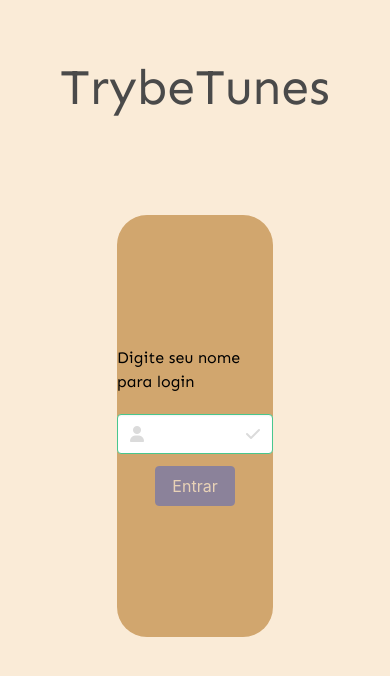
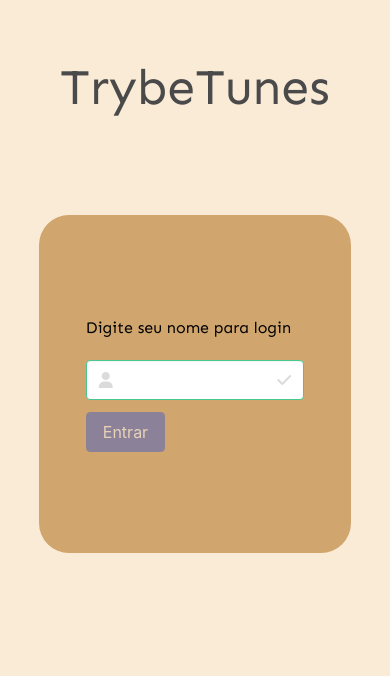
Before and after one commit to lucasrodrigges/trybe-tunes, a React (Create React App) app: page / in a window 390 px wide. Shown: the top 676 px of the page. Built offline with nearby package versions, Linux system fonts and the light colour scheme.

Commit message:
:lipstick: updating mobile CSS

```diff
--- a/package.json
+++ b/package.json
@@ -9,6 +9,7 @@
     "@testing-library/jest-dom": "^5.14.1",
     "@testing-library/react": "^11.2.7",
     "@testing-library/user-event": "^12.8.3",
+    "bulma": "^0.9.4",
     "gh-pages": "^4.0.0",
     "react": "^17.0.2",
     "react-dom": "^17.0.2",
--- a/src/css/Album.css
+++ b/src/css/Album.css
@@ -35,7 +35,7 @@ html {
   margin: 20px;
   height: 150px;
   width: 750px;
-  background-color:rgba(231, 197, 153, 0.635);
+  background-color: rgba(231, 197, 153, 0.635);
   box-shadow: 3px 5px rgb(221, 182, 131);
   border-radius: 10px;
 }
--- a/src/css/Header.css
+++ b/src/css/Header.css
@@ -1,4 +1,3 @@
-@import "https://cdn.jsdelivr.net/npm/bulma@0.9.4/css/bulma.min.css";
 @import url('https://fonts.googleapis.com/css2?family=Sen&display=swap');
 
 * {
@@ -20,22 +19,26 @@ html {
   margin-left: 10px;
 }
 
-#navbarBasicExample{
+#navbarBasicExample {
   background-color: rgb(209, 166, 110);
 }
-
-/* .navbar-menu {
-  background-color: antiquewhite;
-} */
 
 .title-container {
   display: flex;
   flex-direction: column;
-  /* justify-content: space-around; */
   font-family: 'Sen', sans-serif;
   font-size: 30px;
 }
 
 .navbar {
   flex-direction: column;
+
 }
+
+@media screen and (max-width: 1024px) {
+  .navbar-menu {
+    align-items: stretch;
+    display: flex;
+    flex-direction: row;
+  }
+}
--- a/src/css/Login.css
+++ b/src/css/Login.css
@@ -36,7 +36,8 @@ html {
   /* justify-content: flex-end; */
   height: 50vh;
   width: 40%;
-  background-color: rgb(209, 166, 110);;
+  background-color: rgb(209, 166, 110);
+  ;
   border-radius: 30px;
   font-family: 'Sen', sans-serif;
   /* color: white; */
@@ -45,7 +46,8 @@ html {
 .form-div:hover {
   transition: 700ms;
   /* opacity: 1; */
-  background-color: rgb(214, 177, 128);;
+  background-color: rgb(214, 177, 128);
+  ;
 }
 
 .title-input-login {
@@ -56,3 +58,19 @@ html {
 .form-item {
   width: 100%;
 }
+
+@media (max-width: 1024px) {
+  .form-div {
+    width: 80%;
+  }
+}
+
+@media screen and (max-width: 600px) {
+  .form-div {
+    height: 40vh;
+  }
+
+  .field {
+    width: 70%;
+  }
+}
--- a/src/css/Search.css
+++ b/src/css/Search.css
@@ -54,13 +54,23 @@ html {
   margin: 25px;
 }
 
-.album-title, .track-name, .artist-name, .album-name, .heart, .title-favorites {
+.album-title,
+.track-name,
+.artist-name,
+.album-name,
+.heart,
+.title-favorites {
   font-family: 'Sen', sans-serif;
 }
 
 @keyframes opacityAnimation {
-  from {opacity: 0;}
-  to {opacity: 1;}
+  from {
+    opacity: 0;
+  }
+
+  to {
+    opacity: 1;
+  }
 }
 
 .ul-albuns-container {
@@ -83,7 +93,7 @@ html {
   margin: 20px;
   height: 150px;
   width: 400px;
-  background-color:rgba(231, 197, 153, 0.635);
+  background-color: rgba(231, 197, 153, 0.635);
   box-shadow: 3px 5px rgb(221, 182, 131);
   border-radius: 10px;
 }
@@ -100,3 +110,13 @@ html {
 .img-album-search {
   margin-left: 10px;
 }
+
+@media (max-width: 1024px) {
+  .form {
+    width: 80%;
+  }
+
+  .album-li {
+    width: 80%;
+  }
+}
```
Also changed, not shown: 1 other file (tests, documents, lock files or other folders).
